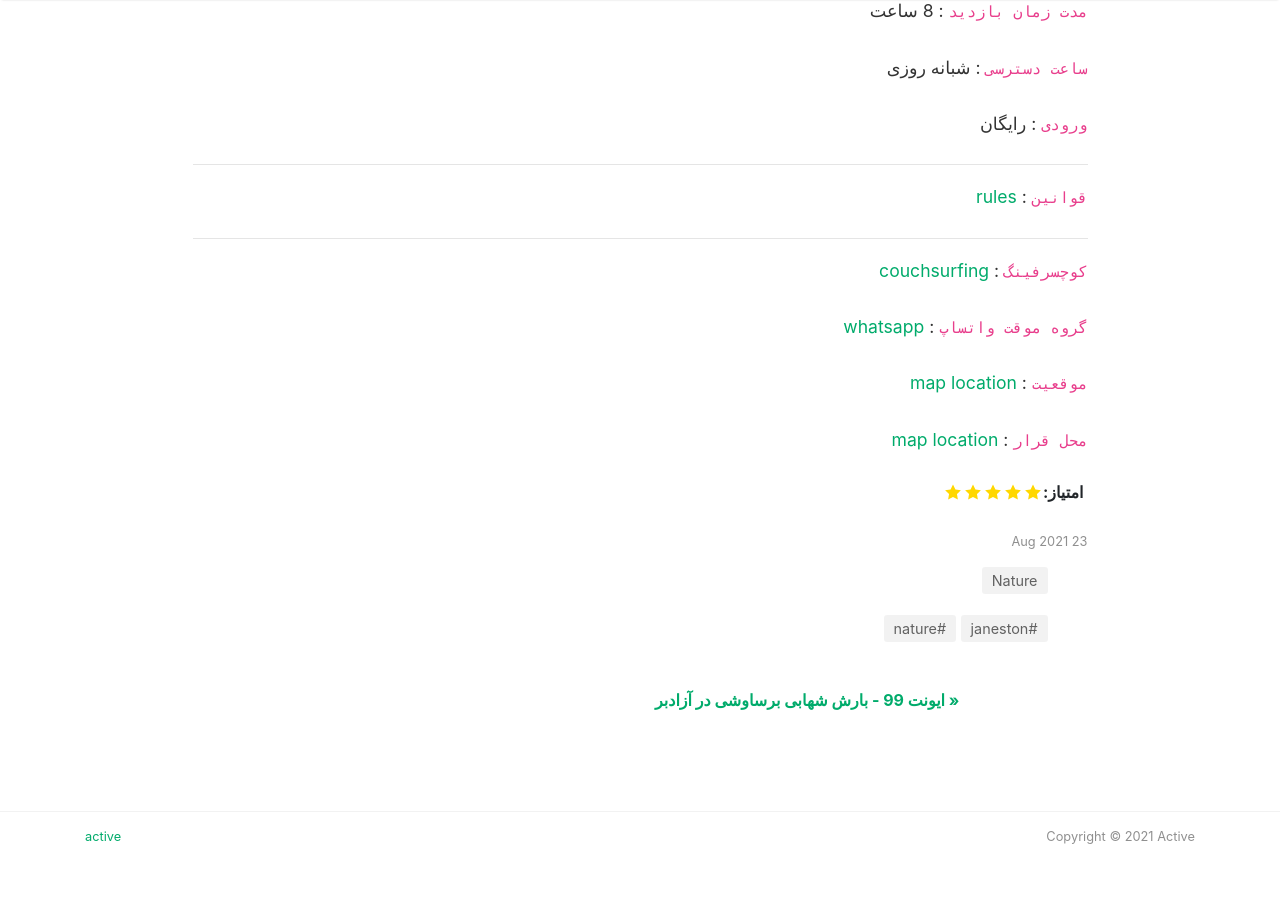
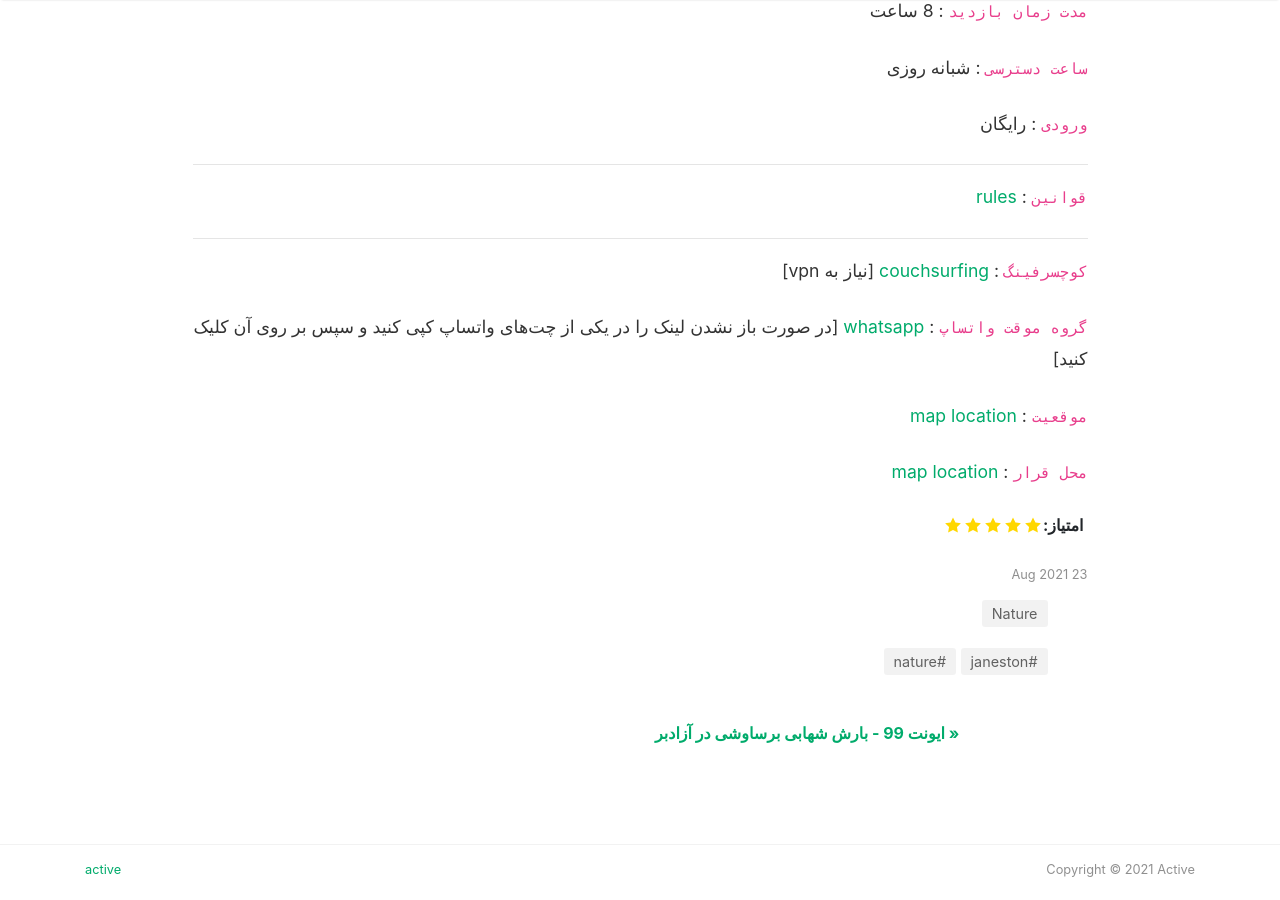
Before and after one commit to MHKarami97/active, a Jekyll site: the page built from _posts/2021-08-23-janeston.md, in a window 1280 px wide and 900 px high, scrolled down 3686 px. Built offline with Jekyll 4.4.1, drawn with Linux system fonts in a browser that asks for light colours; nearby versions of some CDN libraries; comment, search, counter and statistics services are not loaded.

Commit message:
update janeston

```diff
--- a/_posts/2021-08-23-janeston.md
+++ b/_posts/2021-08-23-janeston.md
@@ -74,9 +74,9 @@ rating: 5
 
 ---
 
-`کوچسرفینگ` : [couchsurfing](https://www.couchsurfing.com/events/106)
+`کوچسرفینگ` : [couchsurfing](https://www.couchsurfing.com/events/106) [نیاز به vpn]
 
-`گروه موقت واتساپ` : [whatsapp](https://chat.whatsapp.com/ECgQcAQkuFFGghuqc3NtYT)
+`گروه موقت واتساپ` : [whatsapp](https://chat.whatsapp.com/ECgQcAQkuFFGghuqc3NtYT) [در صورت باز نشدن لینک را در یکی از چت‌های واتساپ کپی کنید و سپس بر روی آن کلیک کنید]
 
 `موقعیت` : [map location](https://maps.google.com/maps?ll=35.988604,51.621015&z=16&t=m&hl=en-US&gl=US&mapclient=embed&q=35%C2%B059%2719.0%22N%2051%C2%B037%2715.7%22E%2035.988604%2C%2051.621015@35.9886035,51.6210148)
 
```
